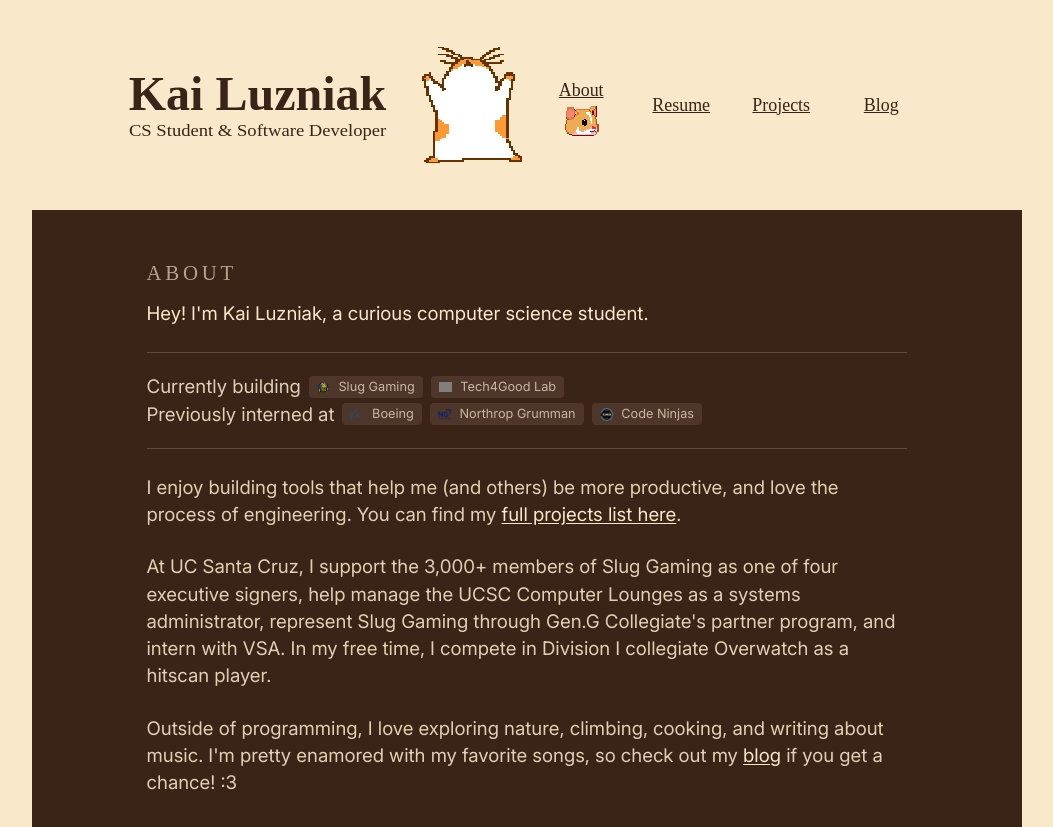
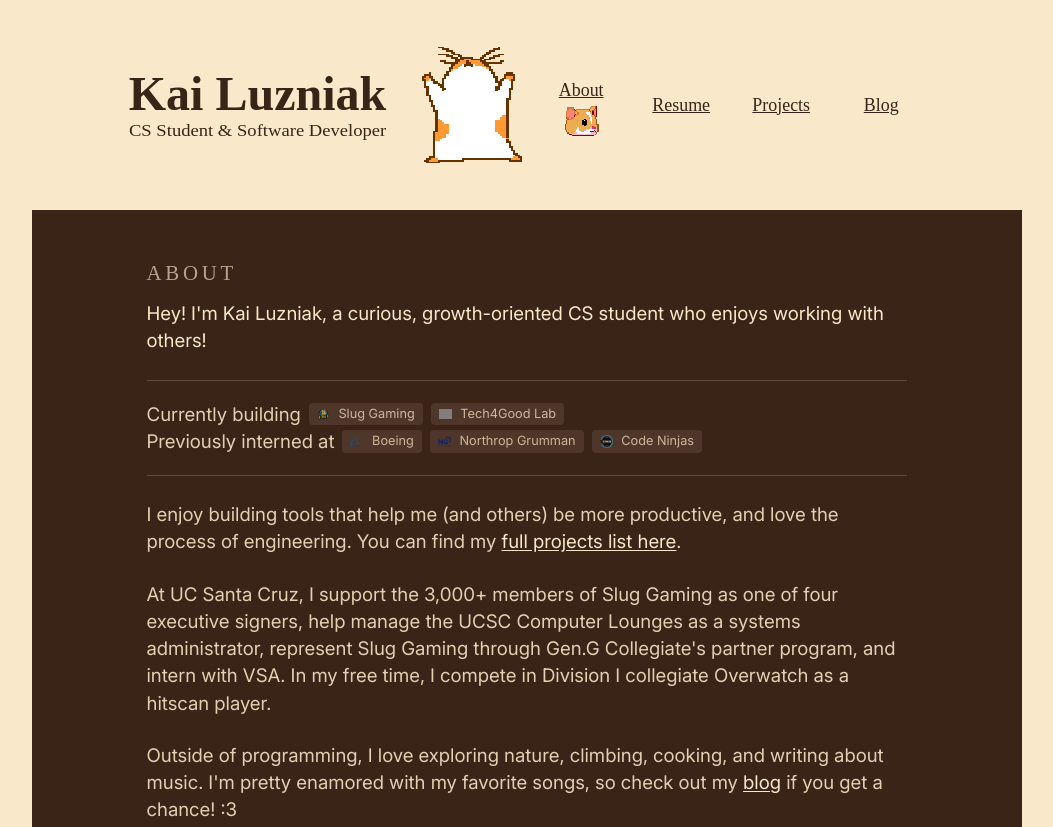
Before and after one commit to beatopia/hamsterwheel, a React app: page /about in a window 1280 px wide. Shown: the top 827 px of the page, without its empty margins (106-1159 px from the left). Built offline with nearby package versions, Linux system fonts and the light colour scheme; grey boxes are pictures that could not be loaded; a web font is replaced by a local one.

Commit message:
updated about me

```diff
--- a/src/components/About.tsx
+++ b/src/components/About.tsx
@@ -97,7 +97,7 @@ export default function About({ setPage }: PageProps) {
     <section className="about-page" aria-labelledby="about-title">
       <p className="about-kicker">About</p>
       <h1 id="about-title" className="about-title about-inter">
-        Hey! I&apos;m Kai Luzniak, a curious computer science student.
+        Hey! I&apos;m Kai Luzniak, a curious, growth-oriented CS student who enjoys working with others!
       </h1>
 
       <div className="about-section about-works">
```
